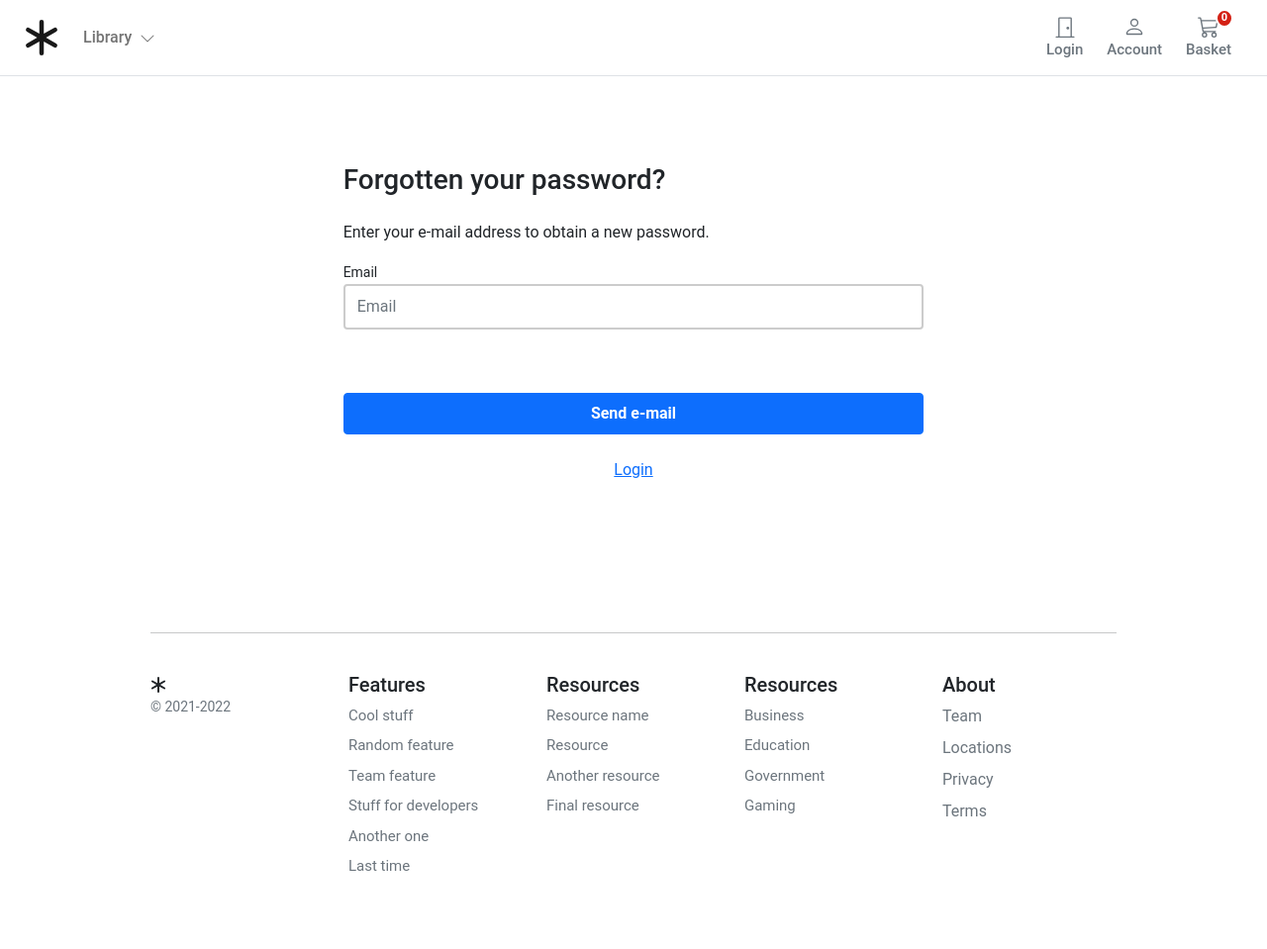
After one commit to klimrus61/e-com, a Django app: page /account/password_reset/ in a window 1280 px wide. The commit adds this page. Shown: the whole page at 99% size. Run offline with Django 4.2, Linux system fonts and the light colour scheme; data that the repository does not hold is empty.

Commit message:
completed acc manag app

```diff
--- a/account/forms.py
+++ b/account/forms.py
@@ -1,6 +1,6 @@
 from django import forms
 from .models import UserBase
-from django.contrib.auth.forms import AuthenticationForm
+from django.contrib.auth.forms import AuthenticationForm, PasswordResetForm, SetPasswordForm
 
 
 class UserLoginForm(AuthenticationForm):
@@ -76,4 +76,28 @@ class UserEditForm(forms.ModelForm):
         super().__init__(*args, **kwargs)
         self.fields['first_name'].required = True
         self.fields['email'].required = True
-# Добавить еще полей
+    # Добавить еще полей
+
+class PwdResetForm(PasswordResetForm):
+
+    email = forms.EmailField(max_length=254, widget=forms.TextInput(
+        attrs={'class': 'form-control mb-3', 'placeholder': 'Email', 'id': 'form-email'}
+    ))
+
+    def clean_email(self):
+        email = self.cleaned_data['email']
+        u = UserBase.objects.filter(email=email)
+        if not u:
+            raise forms.ValidationError(
+                'Unfortunatly we can not find that email address'
+            )
+        return email
+
+
+class PwdResetConfirmForm(SetPasswordForm):
+    new_password1 = forms.CharField(
+        label='New password', widget=forms.PasswordInput(
+            attrs={'class': 'form-control mb-3', 'placeholder': 'New Password', 'id': 'form-newpass'}))
+    new_password2 = forms.CharField(
+        label='Repeat password', widget=forms.PasswordInput(
+            attrs={'class': 'form-control mb-3', 'placeholder': 'New Password', 'id': 'form-new-pass2'}))
--- a/account/urls.py
+++ b/account/urls.py
@@ -9,10 +9,23 @@ app_name = 'account'
 urlpatterns = [
     path('register/', views.account_register, name='register'),
     path('activate/<slug:uidb64>/<slug:token>/', views.account_activate, name='activate'),
-    path('dashboard/', views.dashboard, name='dashboard'), # User dashboard
     path('login/', views.AccountLogin.as_view(), name='login'),
     path('logout/', views.AccountLogout.as_view(), name='logout'),
+    path('password_reset/', views.AccountPasswordReset.as_view(), name='pwdreset'),
+    path('password_reset_confirm/<slug:uidb64>/<slug:token>/',
+        views.AccountPasswordConfirm.as_view(), name='password_reset_confirm'
+        ),
+    path('password_reset/password_reset_email_confirm/',
+        TemplateView.as_view(template_name="account/user/reset_status.html"), name='password_reset_done'
+        ),
+    path('password_reset_complete/',
+        TemplateView.as_view(template_name="account/user/reset_status.html"), name="password_reset_complete"
+        ),
+    # User dashboard
+    path('dashboard/', views.dashboard, name='dashboard'),
     path('profile/edit/', views.edit_details, name='edit_details'),
     path('profile/delete_user/', views.delete_user, name='delete_user'),
-    path('profile/delete_confirm/', TemplateView.as_view(template_name="account/user/delete_confirm.html"), name='delete_confirmation'),
+    path('profile/delete_confirm/',
+        TemplateView.as_view(template_name="account/user/delete_confirm.html"), name='delete_confirmation'
+        ),
 ]
--- a/account/views.py
+++ b/account/views.py
@@ -1,5 +1,5 @@
 from django.contrib.auth import login, logout
-from django.contrib.auth.views import LoginView, LogoutView
+from django.contrib.auth.views import LoginView, LogoutView, PasswordResetView, PasswordResetConfirmView
 from django.contrib.auth.decorators import login_required
 from django.contrib.sites.shortcuts import get_current_site
 from django.http import HttpResponse
@@ -11,7 +11,7 @@ from django.utils.http import urlsafe_base64_decode, urlsafe_base64_encode
 
 # from orders.views import user_orders
 
-from .forms import RegistrationForm, UserLoginForm, UserEditForm
+from .forms import RegistrationForm, UserLoginForm, UserEditForm, PwdResetForm, PwdResetConfirmForm
 from .models import UserBase
 from .tokens import account_activation_token
 
@@ -22,6 +22,17 @@ class AccountLogin(LoginView):
 
 class AccountLogout(LogoutView):
     next_page = '/account/login'
+
+class AccountPasswordReset(PasswordResetView):
+    template_name = "account/user/password_reset_from.html"
+    success_url = 'password_reset_email_confirm'
+    email_template_name = 'account/user/password_reset_email.html'
+    form_class = PwdResetForm
+
+class AccountPasswordConfirm(PasswordResetConfirmView):
+    template_name = 'account/user/password_reset_confirm.html'
+    success_url = '/account/password_reset_complete/'
+    form_class = PwdResetConfirmForm
 
 @login_required
 def dashboard(request):
--- /dev/null
+++ b/templates/account/user/password_reset_from.html
@@ -0,0 +1,51 @@
+{% extends "../../store/base.html" %}
+{% block title %}ResetPassword{% endblock %}
+{% block content %}
+
+{% if request.user.is_authenticated %}
+    <script>
+        window.location.href = '{% url "account:dashboard" %}';
+    </script>
+{% endif %}
+
+<style>
+    .account-form input {
+        border: 2px solid #ccc;
+        height: calc(2em + .75rem + 2px);
+    }
+
+    .account-form input:focus {
+        border-color: #1497ff;
+        box-shadow: inset 0 0px 0px rgba(0, 0, 0, 0.075), 0 0 0px rgba(255, 0, 0, 0.6);
+    }
+</style>
+
+<div class="container-fluid">
+    <div class="row no-gutter">
+        <div class="col-md-12">
+            <div class="login d-flex align-items-center py-5">
+                <div class="container">
+                    <div class="row">
+                        <div class="col-12 col-md-12 mx-auto">
+                            <form class="account-form p-4 rounded col-lg-8 mx-auto" method="post" action="{% url 'account:pwdreset' %}">
+                                <p class="h3 mb-4 font-weight-bold">Forgotten your password?</p>
+                                    <p>Enter your e-mail address to obtain a new password.</p>
+                                    {% if form.errors %}
+                                        <div class="alert alert-primary" role="alert">
+                                            Error: Please try again!
+                                        </div>
+                                    {% endif %}
+                                    {% csrf_token %}
+                                    <label class="small font-weight-bold">{{ form.email.label}}</label>
+                                    {{ form.email }}
+                                    <button class="btn btn-primary btn-block py-2 mb-4 mt-5 fw-bold w-100" type="submit"value="Send e-mail">Send e-mail</button>
+                                    <p class="text-center"><a href="{% url "account:login" %}">Login</a></p>
+                            </form>
+                        </div>
+                    </div>
+                </div>
+            </div>
+        </div>
+    </div>
+</div>
+{% endblock %}
--- a/templates/store/base.html
+++ b/templates/store/base.html
@@ -81,7 +81,7 @@
                             <span class="fs15 fw500">Logout</span>
                         </a>
                         {% else %}
-                        <a type="button" role="button" href=""
+                        <a type="button" role="button" href="{% url 'account:login' %}"
                             class="btn btn-outline-secondary border-0 basket-btn">
                             <div>
                                 <svg xmlns="http://www.w3.org/2000/svg" width="22" height="22" fill="currentColor"
@@ -108,7 +108,7 @@
                             <span class="fs15 fw500">Account</span>
                         </a>
 
-                        <a type="button" role="button" href="{% url "basket:basket_summary" %}"
+                        <a type="button" role="button" href="{% if user.is_authenticated %}{% url "basket:basket_summary" %}{% endif %}"
                             class="btn btn-outline-secondary border-0 basket-btn">
 
                             {% with total_qty=basket|length %}
```
Also changed, not shown: templates/account/user/password_reset_confirm.html (added, +91 -0 lines), templates/account/user/password_reset_email.html (added, +14 -0 lines), templates/account/user/reset_status.html (added, +46 -0 lines), db.sqlite3.
